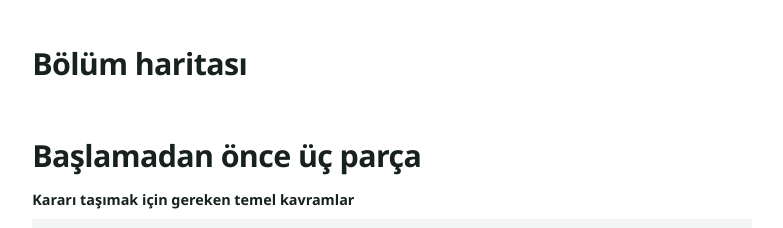
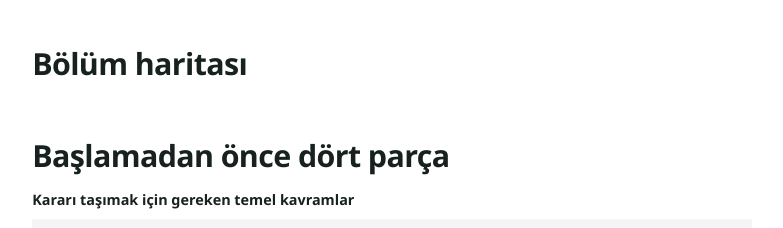
Before and after one commit to KemalG-u/karincaai-lightpanda-rehberi, a plain HTML site: page index.html in a window 1280 px wide. Shown: the part 1840-2068 px from the top of the page, without its empty margins (99-882 px from the left). Drawn offline with Linux system fonts and the light colour scheme.

Commit message:
docs: align concept count with four roles

```diff
--- a/index.html
+++ b/index.html
@@ -255,7 +255,7 @@
       </section>
 
       <section id="m4" aria-labelledby="before-title">
-        <h2 id="before-title">Başlamadan önce üç parça</h2>
+        <h2 id="before-title">Başlamadan önce dört parça</h2>
         <table class="data-table">
           <caption>Kararı taşımak için gereken temel kavramlar</caption>
           <thead><tr><th scope="col">Sade parça</th><th scope="col">Teknik adı</th><th scope="col">İşi</th><th scope="col">Bununla karıştırma</th></tr></thead>
```
